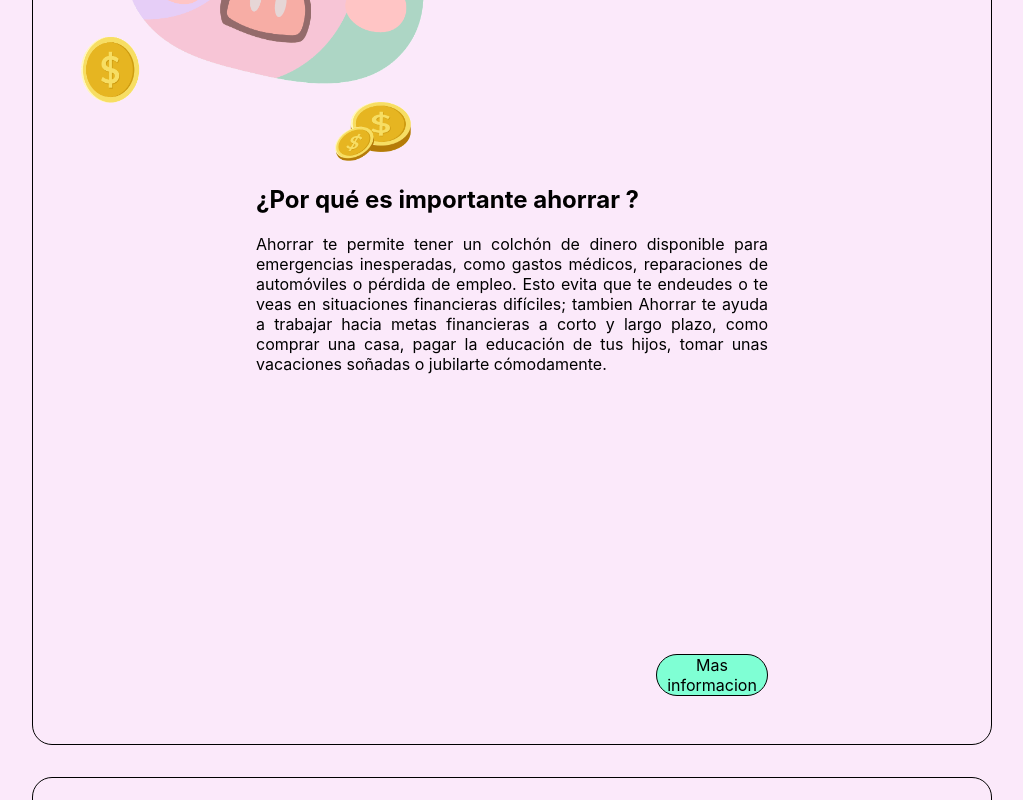
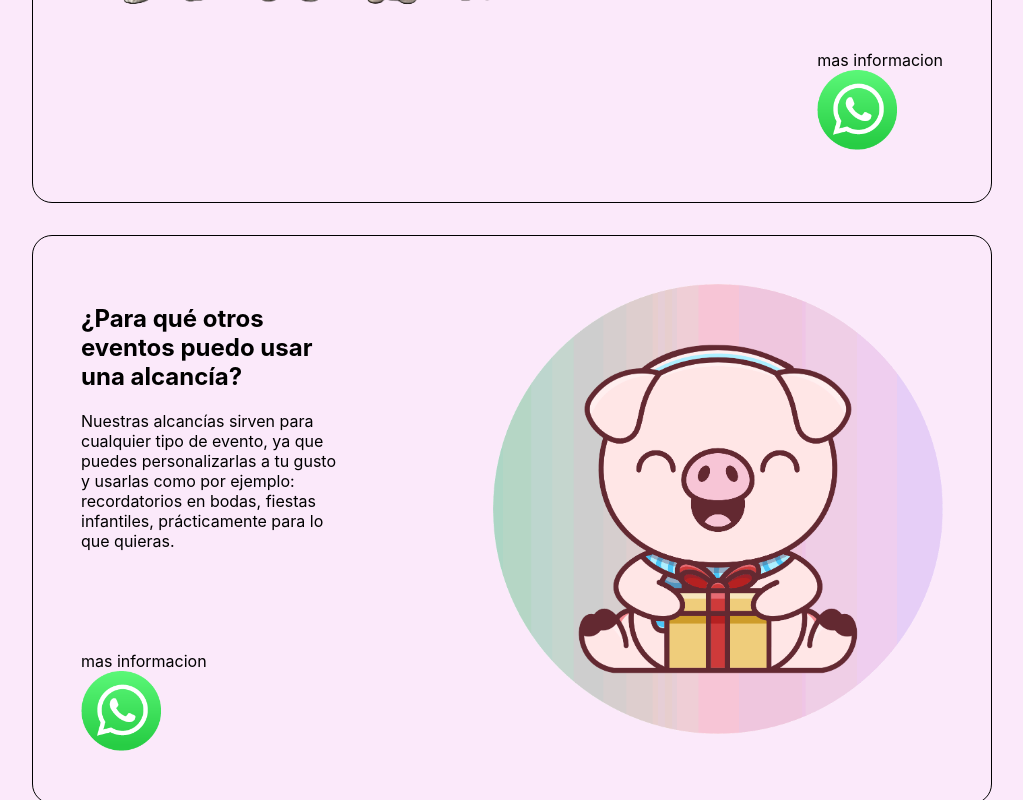
Before and after one commit to UrielGarmendia/tu-suenio-front, a React (Vite) app: page / in a window 1280 px wide. Shown: the part 880-1680 px from the top of the page, without its empty margins (128-1151 px from the left). Built offline with nearby package versions, Linux system fonts and the light colour scheme; no server answers.

Commit message:
para pull

```diff
--- a/src/Components/Home/Home.jsx
+++ b/src/Components/Home/Home.jsx
@@ -1,46 +1,44 @@
-import React, { useEffect } from "react";
+
 import styles from "../Home/Home.module.css"
 import fiestas from "./fiesta.png"
 import plan from "./plan.png"
-import dequesirve from "./dequesirve.png"
+// import dequesirve from "./dequesirve.png"
 import gafas from "./gafas.png"
 import telefono from "./telefono.png"
 import credito from "./credito.png"
 import mujer from "./mujer.png"
 import plandeahorro from "./plan de ahorro.jpg"
 import Slide from "../Slide/Slide"
-import { useDispatch } from "react-redux";
-import { categories } from "../../Redux/actions";
+import cerdos from "./cerdos.png"
+import whatsapp from "../../Assents/WhatsApp.png";
 
 
  const home = () => {
 
-  const dispatch = useDispatch();
 
-  useEffect(() => {
-    dispatch(categories())
-  }, [])
+
+
+
+
 
     return (
       <div className={styles.principal}>
           <Slide />
         <div className={styles.contentContainer}>
           <div className={styles.imageContainer}>
-            <img src={plan} alt="plan" className={styles.planLogo} />
+            <img src={cerdos} alt="cerdos" className={styles.cerdos} />
           </div>
-          <div className={styles.textContainer}>
-            <h2>¿Por qué es importante ahorrar ?</h2>
+          <div className={styles.textcerditos}>
+            <h2>¿Que tamaños tenemos?</h2>
             <p>
-            Ahorrar te permite tener un colchón de dinero disponible
-            para emergencias inesperadas, como gastos médicos, reparaciones
-            de automóviles o pérdida de empleo. Esto evita que
-            te endeudes o te veas en situaciones financieras difíciles; tambien
-            Ahorrar te ayuda a trabajar hacia metas financieras a corto y largo plazo,
-            como comprar una casa, pagar la educación de tus hijos, tomar unas vacaciones
-             soñadas o jubilarte cómodamente.
+          estamos en mantenimiento
+
             </p>
-            <div className={styles.informacion}>
-                <p className={styles.masinfop}>Mas informacion</p>
+            <div className={styles.masinfo}>
+              <p>mas informacion</p>
+            <a  href="https://wa.me/message/TNARBJHH3ZXGJ1" target="_blank" rel="noreferrer">
+                  <img  className={styles.whatsapp} src={whatsapp} href="" alt="" />
+                </a>
             </div>
           </div>
         </div>
@@ -54,7 +52,10 @@ import { categories } from "../../Redux/actions";
               que quieras.
             </p>
             <div className={styles.informacion1}>
-                <p className={styles.masinfop}>Mas informacion</p>
+            <p>mas informacion</p>
+            <a href="https://wa.me/message/TNARBJHH3ZXGJ1" target="_blank" rel="noreferrer">
+                  <img className={styles.whatsapp} src={whatsapp} href="" alt="" />
+                </a>
             </div>
           </div>
           <div className={styles.imageContainer}>
@@ -63,7 +64,7 @@ import { categories } from "../../Redux/actions";
         </div>
         <div className={styles.contentContainer}>
           <div className={styles.imageContainer}>
-            <img src={dequesirve} alt="dequesirve" className={styles.planLogo} />
+            <img src={ plan} alt=" plan" className={styles.planLogo} />
           </div>
           <div className={styles.textContainer}>
             <h2>¿Por qué es importante tener un plan de ahorro ?</h2>
@@ -79,21 +80,31 @@ import { categories } from "../../Redux/actions";
               <img src={plandeahorro} alt="plandeahorro" className={styles.imgAhorro} />
             </div>
             <div className={styles.informacion2}>
-                <p className={styles.masinfop}>Mas informacion</p>
+            <p>mas informacion</p>
+            <a href="https://wa.me/message/TNARBJHH3ZXGJ1" target="_blank" rel="noreferrer">
+                  <img className={styles.whatsapp} src={whatsapp} href="" alt="" />
+                </a>
             </div>
           </div>
         </div>
         <div className={styles.contentContainer}>
           <div className={styles.textContainer}>
-            <h2>¿No sé que mas preguntar?</h2>
+            <h2>¿Por qué es importante ahorrar ?</h2>
             <p>
-              Nuestras alcancías sirven para cualquier tipo de evento, ya que
-              puedes personalizarlas a tu gusto y usarlas como por ejemplo:
-              recordatorios en bodas, fiestas infantiles, prácticamente para lo
-              que quieras.
+            Ahorrar te permite tener un colchón de dinero disponible
+            para emergencias inesperadas, como gastos médicos, reparaciones
+            de automóviles o pérdida de empleo. Esto evita que
+            te endeudes o te veas en situaciones financieras difíciles; tambien
+            Ahorrar te ayuda a trabajar hacia metas financieras a corto y largo plazo,
+            como comprar una casa, pagar la educación de tus hijos, tomar unas vacaciones
+             soñadas o jubilarte cómodamente.
             </p>
+
             <div className={styles.informacion1}>
-                <p className={styles.masinfop}>Mas informacion</p>
+            <p>mas informacion</p>
+            <a href="https://wa.me/message/TNARBJHH3ZXGJ1" target="_blank" rel="noreferrer">
+                  <img className={styles.whatsapp} src={whatsapp} href="" alt="" />
+                </a>
             </div>
           </div>
           <div className={styles.imageContainer}>
@@ -115,7 +126,10 @@ import { categories } from "../../Redux/actions";
                el estrés relacionado con las preocupaciones financieras.
             </p>
             <div className={styles.informacion}>
-                <p className={styles.masinfop}>Mas informacion</p>
+            <p>mas informacion</p>
+            <a href="https://wa.me/message/TNARBJHH3ZXGJ1" target="_blank" rel="noreferrer">
+                  <img className={styles.whatsapp} src={whatsapp} href="" alt="" />
+                </a>
             </div>
           </div>
         </div>
@@ -129,7 +143,10 @@ import { categories } from "../../Redux/actions";
               que quieras.
             </p>
             <div className={styles.informacion1}>
-                <p className={styles.masinfop}>Mas informacion</p>
+            <p>mas informacion</p>
+            <a href="https://wa.me/message/TNARBJHH3ZXGJ1" target="_blank" rel="noreferrer">
+                  <img className={styles.whatsapp} src={whatsapp} href="" alt="" />
+                </a>
             </div>
           </div>
           <div className={styles.imageContainer}>
@@ -151,7 +168,10 @@ import { categories } from "../../Redux/actions";
                el estrés relacionado con las preocupaciones financieras.
             </p>
             <div className={styles.informacion}>
-                <p className={styles.masinfop}>Mas informacion</p>
+              <p>mas informacion</p>
+            <a href="https://wa.me/message/TNARBJHH3ZXGJ1" target="_blank" rel="noreferrer">
+                  <img  className={styles.whatsapp} src={whatsapp} href="" alt="" />
+                </a>
             </div>
           </div>
         </div>
--- a/src/Components/Home/Home.module.css
+++ b/src/Components/Home/Home.module.css
@@ -19,36 +19,47 @@
     text-align: justify;
 
 }
+.masinfo {
+    color: black;
+ margin-top:200px ;
+ margin-left: 200px;
+}
 
 .informacion {
-    border-radius: 40px;
-    border: 1px solid #ccc;
-    max-width: 10vw;
-    background-color: aquamarine;
-    margin-top: 280px;
-    margin-left:400px;
+
+
+
+    margin-left:600px;
     border-color: black;
-    text-align: center;
+
 }
 
 .informacion1{
-    border-radius: 40px;
-    width: 300px;
-    border: 1px solid #ccc;
-    background-color: aquamarine;
-    margin-top: 280px;
-    border-color: black;
-    text-align: center;
+
+
+    margin-top: 100px;
+
+
 
 }
+.informacion2{
 
-.masinfop {
-    color: black;
+    margin-left: 400px;
+    margin-top: 30px;
+
+
 }
+.whatsapp{
+    width:80px ;
+    height:80px ;
+}
+
+
 
 .textContainer {
     flex: 1;
     max-width: 40vw;
+    text-align:left;
 }
 .textContainer img{
     max-width: 35vw;
@@ -61,6 +72,10 @@
     height: 400px;
     width: 400px;
 }
+.cerdos{
+    width: 440px;
+    height: 300px;
+}
 
 .fiestaLogo {
     height: 450px;
@@ -71,12 +86,3 @@
     width: 800px;
     height: 300px;
 }
-.informacion2{
-    border-radius: 40px;
-    width: 300px;
-    border: 1px solid #ccc;
-    background-color: aquamarine;
-    margin-top: 30px;
-    border-color: black;
-    text-align: center;
-}
```
Also changed, not shown: src/Components/Home/cerdos.png (added).
